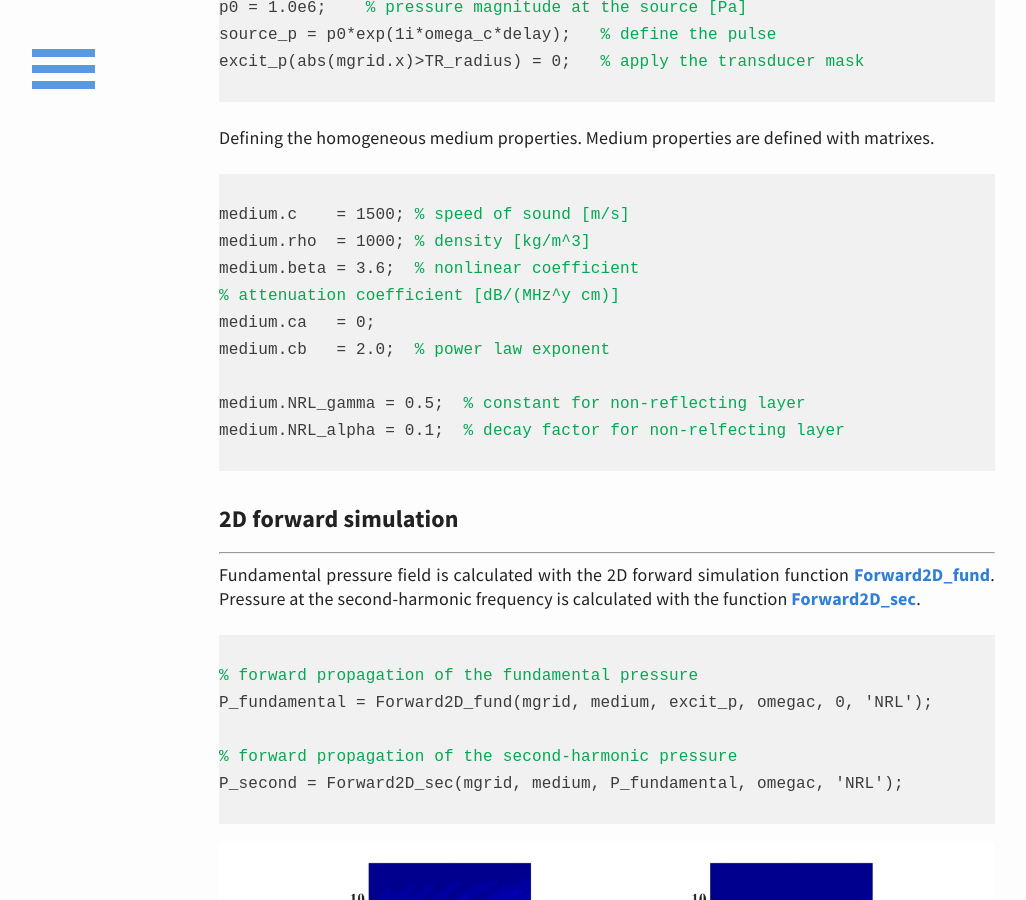
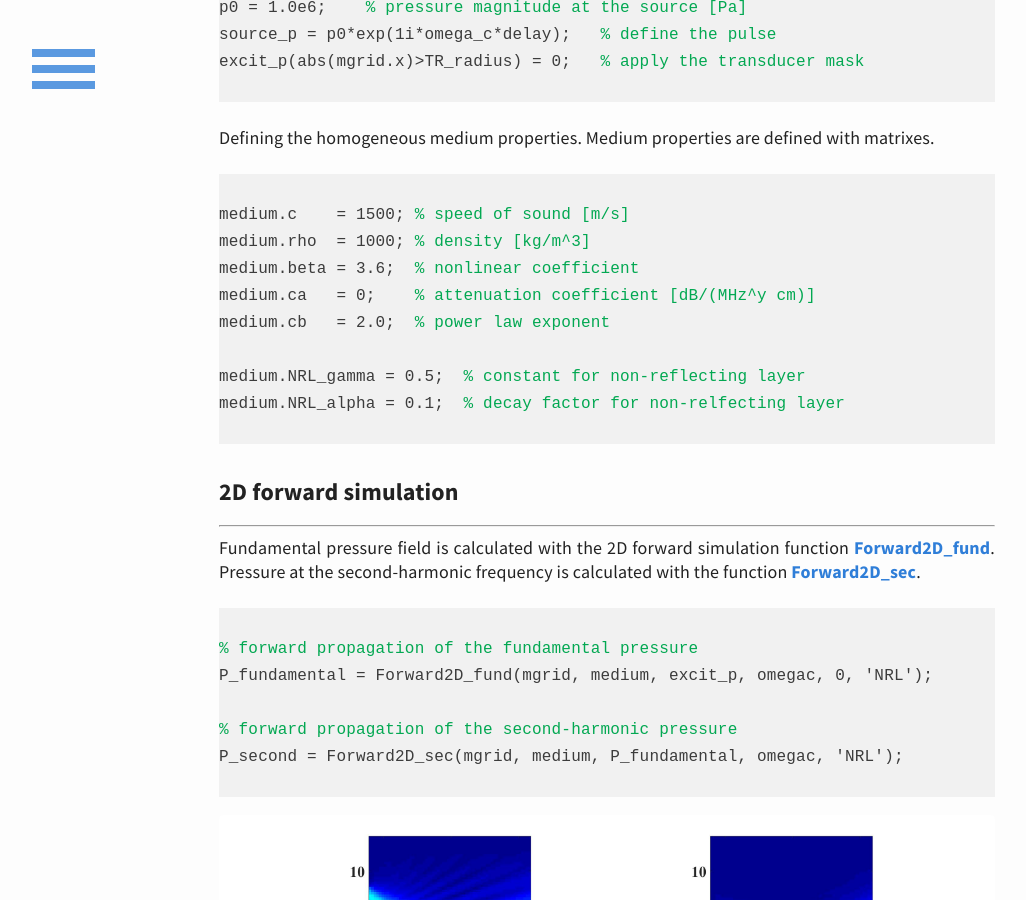
Before and after one commit to m-SOUND/mSOUND, a Jekyll site: the page built from _posts/2019-07-31-FSMDM_2D_homogeneous.html, in a window 1280 px wide and 900 px high, scrolled down 1082 px. Shown: the whole window, without its empty margins (33-1059 px from the left). Built offline with Jekyll 4.4.1, drawn with Linux system fonts in a browser that asks for light colours.

Commit message:
Update 2019-07-31-FSMDM_2D_homogeneous.html

```diff
--- a/_posts/2019-07-31-FSMDM_2D_homogeneous.html
+++ b/_posts/2019-07-31-FSMDM_2D_homogeneous.html
@@ -57,8 +57,7 @@ Defining the homogeneous medium properties. Medium properties are defined with m
 medium.c    = 1500; <font color="#03a852">% speed of sound [m/s]</font>
 medium.rho  = 1000; <font color="#03a852">% density [kg/m^3]</font>
 medium.beta = 3.6;  <font color="#03a852">% nonlinear coefficient </font>
-<font color="#03a852">% attenuation coefficient [dB/(MHz^y cm)] </font>
-medium.ca   = 0;
+medium.ca   = 0;    <font color="#03a852">% attenuation coefficient [dB/(MHz^y cm)] </font>
 medium.cb   = 2.0;  <font color="#03a852">% power law exponent</font>
 
 medium.NRL_gamma = 0.5;  <font color="#03a852">% constant for non-reflecting layer</font>
```
